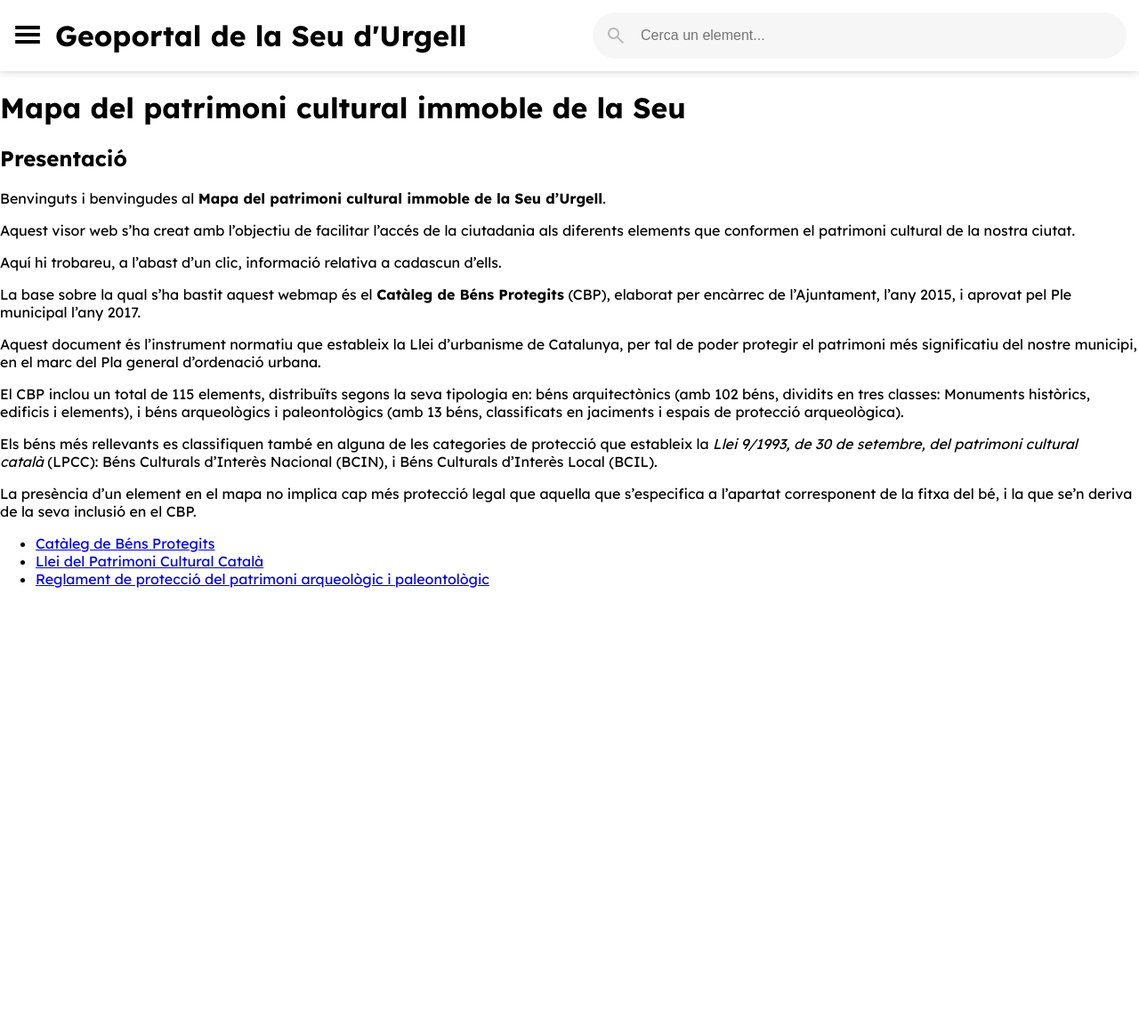
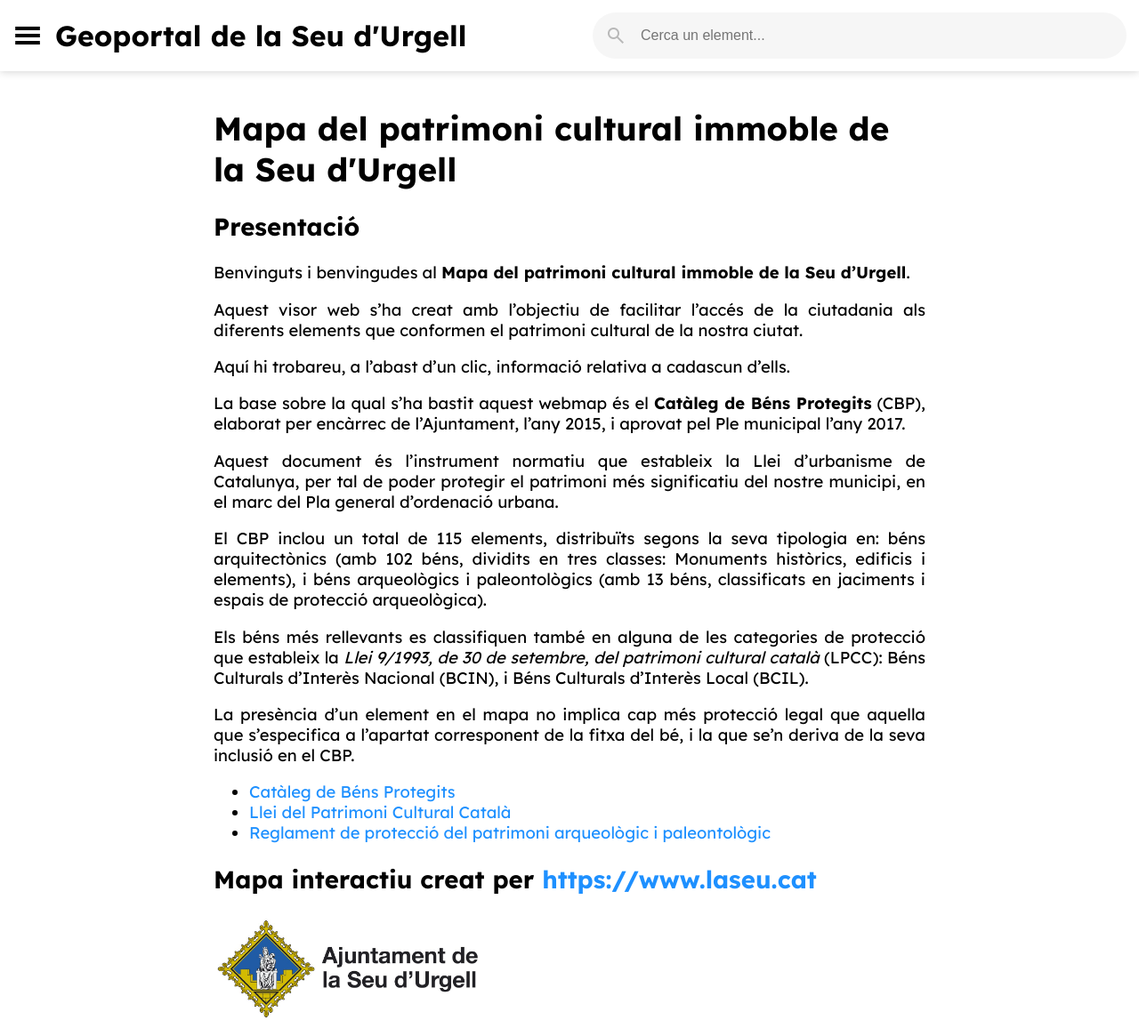
Before and after one commit to nuriagascon/tdr, a Jekyll site: the page built from about.html, in a window 1280 px wide. Shown: the whole page at 89% size. Built offline with Jekyll 4.4.1, drawn with Linux system fonts in a browser that asks for light colours; before the commit the page ends 900 px from its top, so only the background shows below that.

Commit message:
feat: about page style

```diff
--- a/404.html
+++ b/404.html
@@ -16,7 +16,9 @@ layout: default
     letter-spacing: -1px;
   }
   .container a {
-    color: black;
+    font-weight: bold;
+    color: dodgerblue;
+    text-decoration: none;
   }
 </style>
 
--- a/_config.yml
+++ b/_config.yml
@@ -1,56 +1,9 @@
-# Welcome to Jekyll!
-#
-# This config file is meant for settings that affect your whole blog, values
-# which you are expected to set up once and rarely edit after that. If you find
-# yourself editing this file very often, consider using Jekyll's data files
-# feature for the data you need to update frequently.
-#
-# For technical reasons, this file is *NOT* reloaded automatically when you use
-# 'bundle exec jekyll serve'. If you change this file, please restart the server process.
-#
-# If you need help with YAML syntax, here are some quick references for you:
-# https://learn-the-web.algonquindesign.ca/topics/markdown-yaml-cheat-sheet/#yaml
-# https://learnxinyminutes.com/docs/yaml/
-#
-# Site settings
-# These are used to personalize your new site. If you look in the HTML files,
-# you will see them accessed via {{ site.title }}, {{ site.email }}, and so on.
-# You can create any custom variable you would like, and they will be accessible
-# in the templates via {{ site.myvariable }}.
-
 title: Geoportal de la Seu d'Urgell
 short_title: Geoportal
 
-email: your-email@example.com
-description: >- # this means to ignore newlines until "baseurl:"
-  Write an awesome description for your new site here. You can edit this
-  line in _config.yml. It will appear in your document head meta (for
-  Google search results) and in your feed.xml site description.
-baseurl: "" # the subpath of your site, e.g. /blog
-url: "" # the base hostname & protocol for your site, e.g. http://example.com
-twitter_username: jekyllrb
-github_username:  jekyll
+baseurl: ""
+url: ""
 
 collections:
   patrimoni:
     output: true
-
-# Exclude from processing.
-# The following items will not be processed, by default.
-# Any item listed under the `exclude:` key here will be automatically added to
-# the internal "default list".
-#
-# Excluded items can be processed by explicitly listing the directories or
-# their entries' file path in the `include:` list.
-#
-# exclude:
-#   - .sass-cache/
-#   - .jekyll-cache/
-#   - gemfiles/
-#   - Gemfile
-#   - Gemfile.lock
-#   - node_modules/
-#   - vendor/bundle/
-#   - vendor/cache/
-#   - vendor/gems/
-#   - vendor/ruby/
--- a/_layouts/default.html
+++ b/_layouts/default.html
@@ -1,5 +1,5 @@
 <!DOCTYPE html>
-<html lang="en">
+<html lang="ca">
 <head>
     <meta charset="UTF-8">
     <meta name="viewport" content="width=device-width, initial-scale=1.0">
--- a/_layouts/patrimoni-details.html
+++ b/_layouts/patrimoni-details.html
@@ -1,4 +1,4 @@
-<html lang="en">
+<html lang="ca">
 <head>
     <meta charset="UTF-8">
     <meta name="viewport" content="width=device-width, initial-scale=1.0">
--- /dev/null
+++ b/about.html
@@ -0,0 +1,73 @@
+---
+layout: home
+---
+
+<html lang="ca">
+<head>
+    <meta charset="UTF-8">
+    <meta name="viewport" content="width=device-width, initial-scale=1.0">
+    <title>Sobre el Geoportal</title>
+
+    <link rel="stylesheet" href="/css/main.css">
+    <link rel="stylesheet" href="/css/about.css">
+</head>
+<body>
+<div class="map">
+    {% include header.html %}
+    <div class="page-content">
+        <h1 id="mapa-del-patrimoni-cultural-immoble-de-la-seu">Mapa del patrimoni cultural immoble de la Seu d'Urgell</h1>
+
+        <h2 id="presentació">Presentació</h2>
+
+        <p>Benvinguts i benvingudes al <strong>Mapa del patrimoni cultural immoble de la Seu d’Urgell</strong>.</p>
+
+        <p>Aquest visor web s’ha creat amb l’objectiu de facilitar l’accés de la ciutadania als diferents elements que
+            conformen el patrimoni cultural de la nostra ciutat.</p>
+
+        <p>Aquí hi trobareu, a l’abast d’un clic, informació relativa a cadascun d’ells.</p>
+
+        <p>La base sobre la qual s’ha bastit aquest webmap és el <strong>Catàleg de Béns Protegits</strong> (CBP),
+            elaborat
+            per encàrrec de l’Ajuntament, l’any 2015, i aprovat pel Ple municipal l’any 2017.</p>
+
+        <p>Aquest document és l’instrument normatiu que estableix la Llei d’urbanisme de Catalunya, per tal de poder
+            protegir el patrimoni més significatiu del nostre municipi, en el marc del Pla general d’ordenació
+            urbana.</p>
+
+        <p>El CBP inclou un total de 115 elements, distribuïts segons la seva tipologia en: béns arquitectònics (amb 102
+            béns, dividits en tres classes: Monuments històrics, edificis i elements), i béns arqueològics i
+            paleontològics
+            (amb 13 béns, classificats en jaciments i espais de protecció arqueològica).</p>
+
+        <p>Els béns més rellevants es classifiquen també en alguna de les categories de protecció que estableix la <em>Llei
+            9/1993, de 30 de setembre, del patrimoni cultural català</em> (LPCC): Béns Culturals d’Interès Nacional
+            (BCIN),
+            i Béns Culturals d’Interès Local (BCIL).</p>
+
+        <p>La presència d’un element en el mapa no implica cap més protecció legal que aquella que s’especifica a
+            l’apartat
+            corresponent de la fitxa del bé, i la que se’n deriva de la seva inclusió en el CBP.</p>
+
+        <ul>
+            <li>
+                <a target="_blank" href="https://www.laseu.cat/tramits-i-serveis/taulell-danuncis-oficials/fitxers-e-tauler/pla-especial-del-cataleg-de-patrimoni">
+                    Catàleg de Béns Protegits
+                </a>
+            </li>
+            <li>
+                <a target="_blank" href="https://portaljuridic.gencat.cat/eli/es-ct/l/1993/09/30/9">Llei del Patrimoni Cultural
+                    Català</a>
+            </li>
+            <li>
+                <a target="_blank" href="https://portaljuridic.gencat.cat/eli/es-ct/d/2002/03/05/78">
+                    Reglament de protecció del patrimoni arqueològic i paleontològic
+                </a>
+            </li>
+        </ul>
+
+        <h2>Mapa interactiu creat per <a href="https://www.laseu.cat" target="_blank">https://www.laseu.cat</a></h2>
+        <img class="ajuntament-logo" src="assets/images/logos/Logo_Ajuntament_LSU.png">
+    </div>
+</div>
+</body>
+</html>
--- /dev/null
+++ b/css/about.css
@@ -0,0 +1,20 @@
+.page-content {
+    max-width: 800px;
+    margin-left: auto;
+    margin-right: auto;
+    font-size: 1.15em;
+    padding: 16px;
+}
+
+.page-content p {
+    text-align: justify;
+}
+
+.page-content a {
+    text-decoration: none;
+    color: dodgerblue;
+}
+
+.ajuntament-logo {
+    width: 300px;
+}
--- a/index.html
+++ b/index.html
@@ -2,7 +2,7 @@
 layout: home
 ---
 
-<html lang="en">
+<html lang="ca">
 <head>
     <meta charset="UTF-8">
     <meta name="viewport" content="width=device-width, initial-scale=1.0">
```
Also changed, not shown: about.md (deleted, +0 -28 lines), assets/images/logos/Logo_Ajuntament_LSU.png (added), calculate_center.liquid (deleted).
